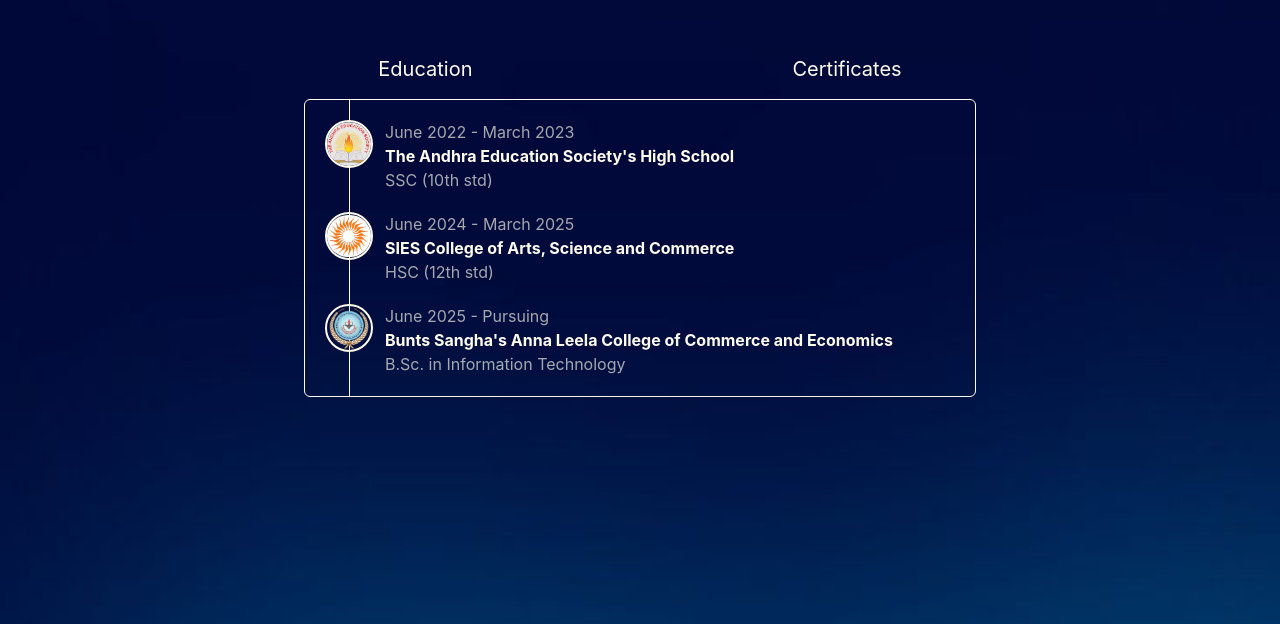
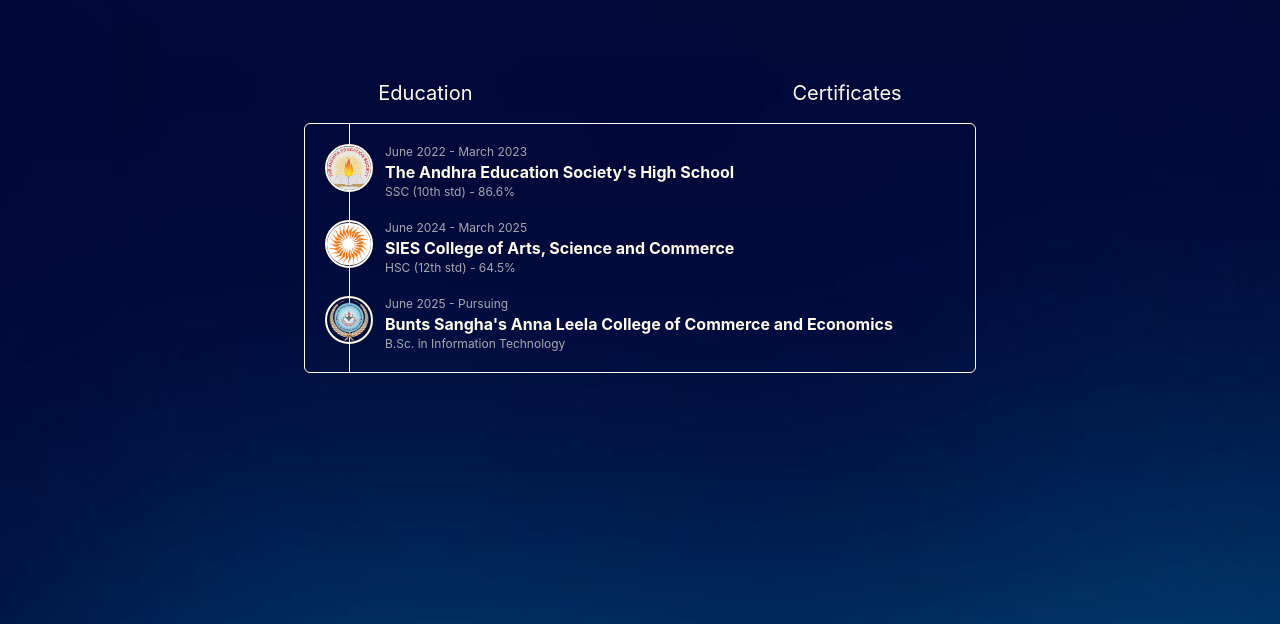
Before and after one commit to Yaswanth8407/Portfolio-v2, a React (Vite) app: page / in a window 1280 px wide. Shown: the part 976-1600 px from the top of the page. Built offline with nearby package versions, Linux system fonts and the light colour scheme.

Commit message:
feat: update Education component styles and enhance course details; fix border class in Navbar

```diff
--- a/src/components/Education.jsx
+++ b/src/components/Education.jsx
@@ -7,9 +7,9 @@
         <img src={props.Logo} alt="" className="rounded-full" />
         </div>
         <div className="info flex flex-col">
-            <div className="Date text-s opacity-65">{props.StartDate} - {props.EndDate}</div>
+            <div className="Date text-xs opacity-65">{props.StartDate} - {props.EndDate}</div>
             <div className="ClgName font-bold text-md">{props.ClgName}</div>
-            <div className="Course text-s opacity-65">{props.Course}</div>
+            <div className="Course text-xs opacity-65">{props.Course}</div>
         </div>
     </div>
   )
--- a/src/components/EducationandCertificates.jsx
+++ b/src/components/EducationandCertificates.jsx
@@ -14,20 +14,20 @@
         </div>
 
         <div className="displaycont h-fit w-2xl border rounded-md flex flex-col gap-5 p-5 relative">
-            <div className="absolute left-11 top-0 h-full w-[1px] bg-[#FFFBEB]"></div>
+            <div className="absolute left-11 top-0 h-full w-px bg-[#FFFBEB]"></div>
           <Education
             Logo={AndhraLogo}
             StartDate={"June 2022"}
             EndDate={"March 2023"}
             ClgName={"The Andhra Education Society's High School"}
-            Course={"SSC (10th std)"}
+            Course={"SSC (10th std) - 86.6%"}
           />
           <Education
             Logo={SiesLogo}
             StartDate={"June 2024"}
             EndDate={"March 2025"}
             ClgName={"SIES College of Arts, Science and Commerce"}
-            Course={"HSC (12th std)"}
+            Course={"HSC (12th std) - 64.5%"}
           />
           <Education
             Logo={BuntsLogo}
--- a/src/components/Navbar.jsx
+++ b/src/components/Navbar.jsx
@@ -3,7 +3,7 @@
 const Navbar = () => {
   return (
     <div className="flex justify-center backdrop-blur-4xl ">
-            <ul className="flex gap-9 w-fit px-7 py-4 justify-center mt-10 backdrop-blur-md rounded-4xl border-1 border-[gray] border-solid fixed">
+            <ul className="flex gap-9 w-fit px-7 py-4 justify-center mt-10 backdrop-blur-md rounded-4xl border border-[gray] border-solid fixed">
                 <li>Home</li>
                 <li>About</li>
                 <li>Projects</li>
```
